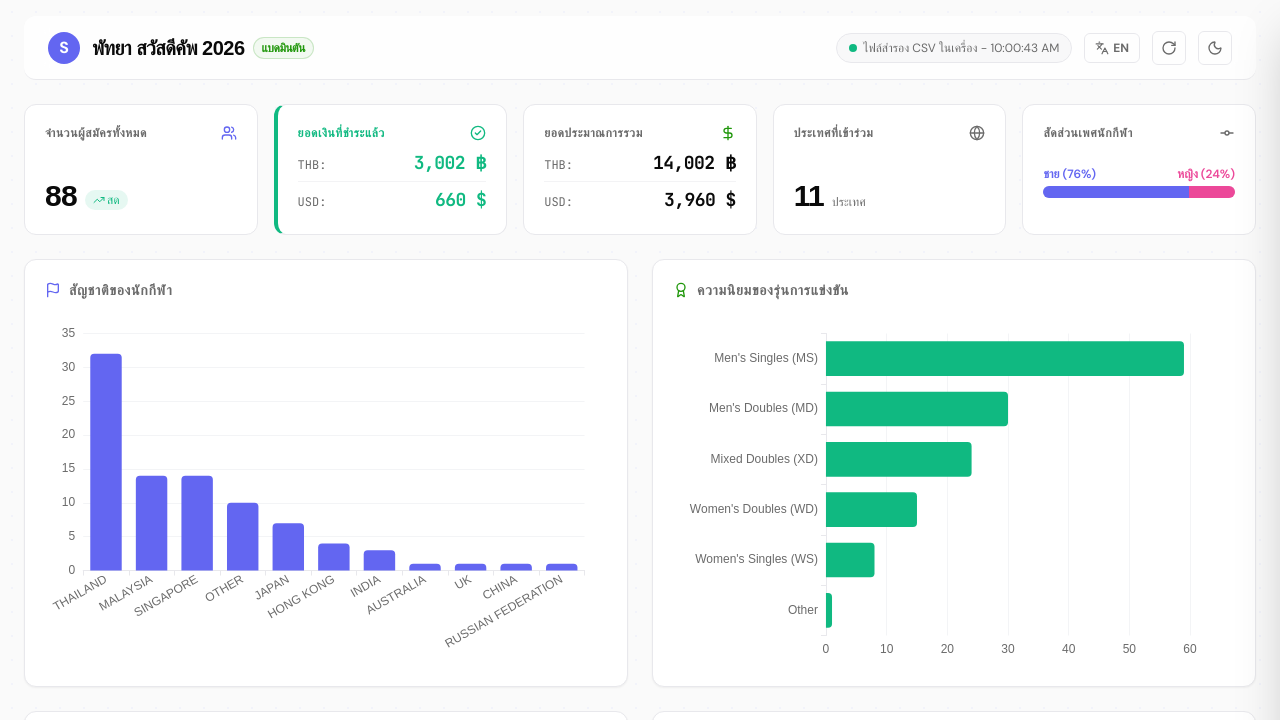
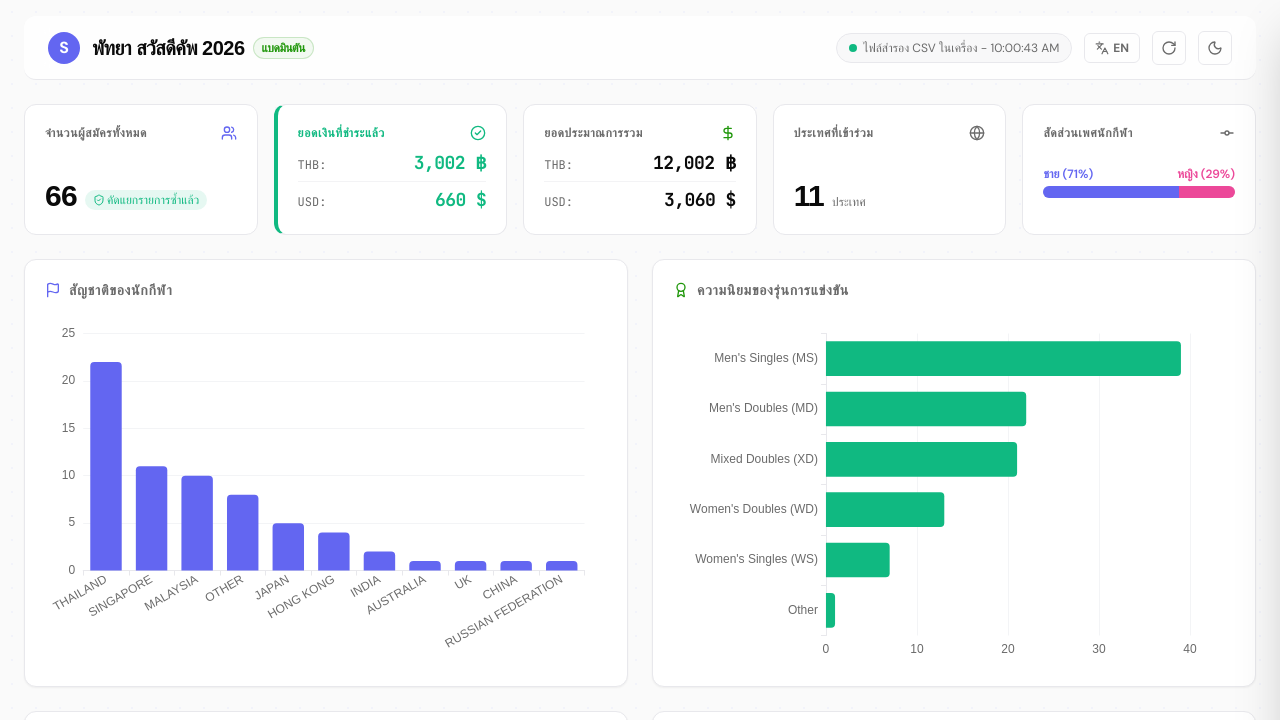
Before and after one commit to jarupat7/report-sawasdee-2026, a plain HTML site: page index.html in a window 1280 px wide. Shown: the top 720 px of the page. Drawn offline with nearby package versions, Linux system fonts and the light colour scheme; no server answers; a web font is replaced by a local one.

Commit message:
Implement deduplication algorithm prioritizing Paid status

```diff
--- a/index.html
+++ b/index.html
@@ -165,8 +165,8 @@
                 </div>
                 <div class="flex items-baseline gap-2 mt-2">
                     <span id="kpi-total" class="text-3xl font-bold tracking-tight display-font">-</span>
-                    <span class="text-xs font-medium text-success bg-success/10 px-2 py-0.5 rounded-full flex items-center gap-0.5">
-                        <i data-lucide="trending-up" class="w-3 h-3"></i> <span data-i18n="live">Live</span>
+                    <span class="text-xs font-medium text-success bg-success/10 px-2 py-0.5 rounded-full flex items-center gap-0.5" title="Duplicates automatically merged">
+                        <i data-lucide="shield-check" class="w-3 h-3"></i> <span data-i18n="dedupBadge">Deduplicated</span>
                     </span>
                 </div>
             </div>
@@ -482,6 +482,7 @@
                 connecting: "Connecting...",
                 live: "Live",
                 totalReg: "Total Registrations",
+                dedupBadge: "Deduplicated",
                 paidAmount: "Paid Amount",
                 estRev: "Estimated Total",
                 countries: "Countries Represented",
@@ -540,6 +541,7 @@
                 connecting: "กำลังเชื่อมต่อ...",
                 live: "สด",
                 totalReg: "จำนวนผู้สมัครทั้งหมด",
+                dedupBadge: "คัดแยกรายการซ้ำแล้ว",
                 paidAmount: "ยอดเงินที่ชำระแล้ว",
                 estRev: "ยอดประมาณการรวม",
                 countries: "ประเทศที่เข้าร่วม",
@@ -827,10 +829,10 @@
                 }
             }
 
-            rawData = parseCSV(csvText);
+            const parsedRaw = parseCSV(csvText);
 
             // Clean up properties and normalize types
-            rawData.forEach((item, idx) => {
+            parsedRaw.forEach((item, idx) => {
                 item._id = item.Tag_ID || `TEMP-${idx}`;
                 item.parsedFee = parseFee(item.Total_Fee);
                 item.event1 = parseEventDetails(item.Event_1_Name);
@@ -839,6 +841,37 @@
                 item.StatusClean = (item.Status || 'Pending').trim().toUpperCase();
             });
 
+            // Deduplication Logic: Deduplicate entries with exact same Name + same Events
+            // Priority: Keep Paid entries over Pending entries
+            const dedupMap = new Map();
+            parsedRaw.forEach(item => {
+                const name = (item.Full_Name || '').trim().toLowerCase();
+                const ev1 = (item.Event_1_Name || '').trim().toLowerCase();
+                const ev2 = (item.Event_2_Name || '').trim().toLowerCase();
+                const eventsKey = [ev1, ev2].sort().join('|');
+                const key = `${name}|${eventsKey}`;
+
+                const isPaid = item.StatusClean === 'PAID' || item.StatusClean === 'SUCCESS' || item.StatusClean === 'CONFIRMED';
+
+                if (!dedupMap.has(key)) {
+                    dedupMap.set(key, item);
+                } else {
+                    const existing = dedupMap.get(key);
+                    const existingIsPaid = existing.StatusClean === 'PAID' || existing.StatusClean === 'SUCCESS' || existing.StatusClean === 'CONFIRMED';
+
+                    // Priority 1: Keep Paid over Pending
+                    if (isPaid && !existingIsPaid) {
+                        dedupMap.set(key, item);
+                    } else if (isPaid === existingIsPaid) {
+                        // Priority 2: Keep non-zero fee over zero fee
+                        if (item.parsedFee.amount > 0 && existing.parsedFee.amount === 0) {
+                            dedupMap.set(key, item);
+                        }
+                    }
+                }
+            });
+
+            rawData = Array.from(dedupMap.values());
             filteredData = [...rawData];
 
             syncDot.className = "w-2 h-2 rounded-full bg-success";
@@ -1087,7 +1120,6 @@
                     email.includes(searchQuery) ||
                     phone.includes(searchQuery);
 
-                // Status filter
                 let matchStatus = true;
                 if (statusFilter === 'PAID') {
                     matchStatus = item.StatusClean === 'PAID' || item.StatusClean === 'SUCCESS' || item.StatusClean === 'CONFIRMED';
```
